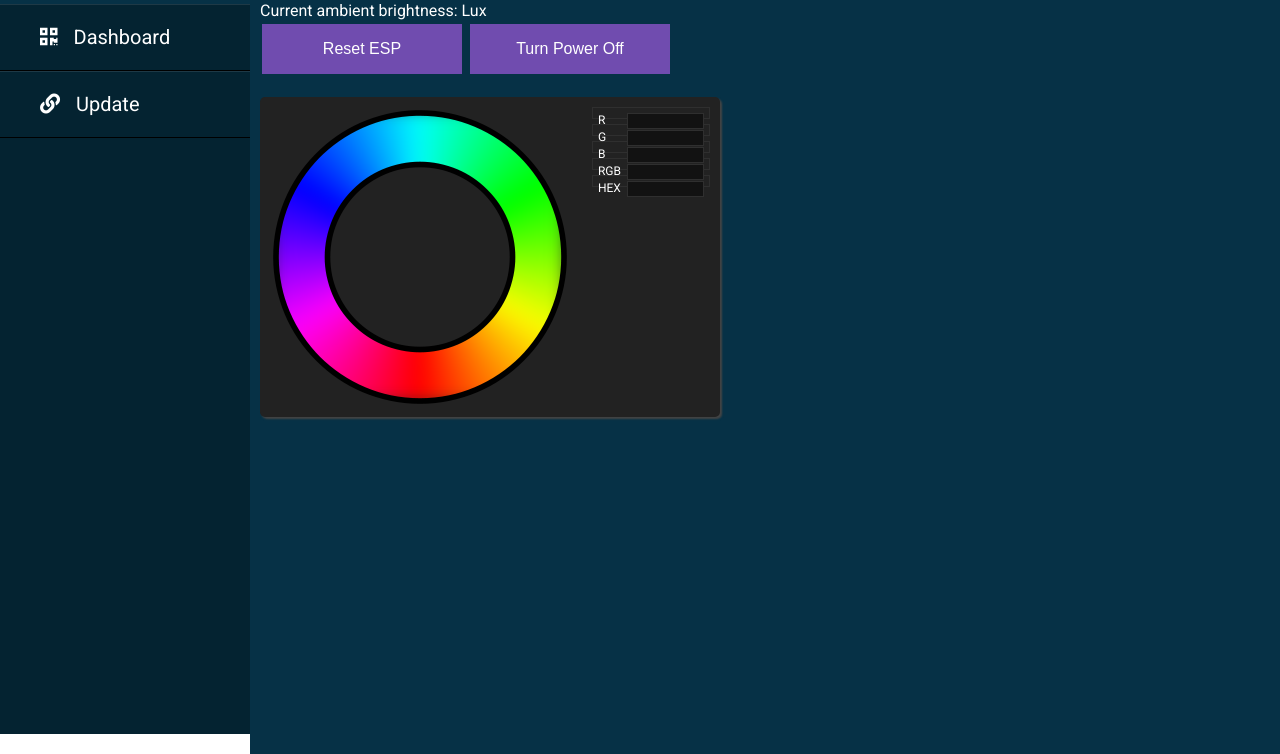
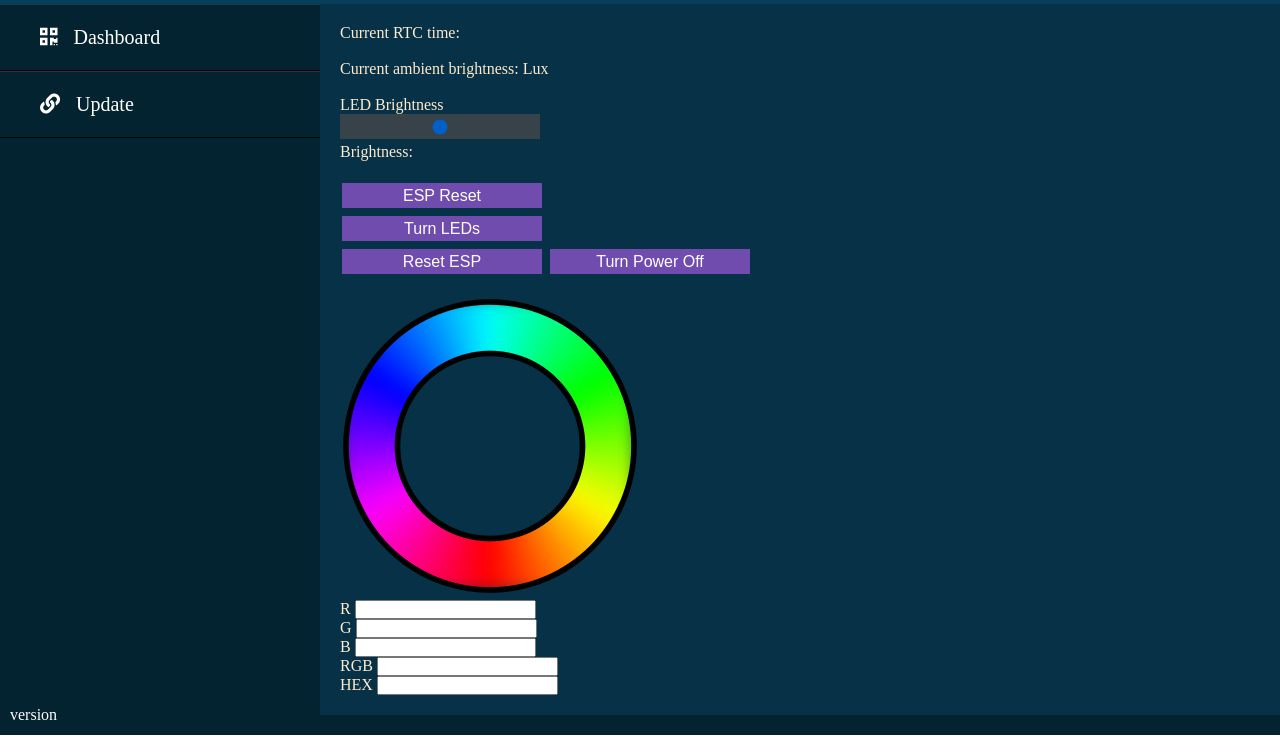
Before and after one commit to Barcley1990/Wordclock, a plain HTML site: page data/index.html in a window 1280 px wide. Shown: the part 66-820 px from the top of the page. Drawn offline with Linux system fonts and the light colour scheme.

Commit message:
General refactoring

```diff
--- a/data/index.html
+++ b/data/index.html
@@ -1,39 +1,50 @@
-<!DOCTYPE html>
-<HTML lang="en" dir="ltr">
-	<HEAD>
-		<TITLE>Wordclock</TITLE>
+<!doctype html>
+<html>
+<head>
+<meta charset="UTF-8">
+<meta name=description content="">
+<meta name="viewport" content="width=device-width, initial-scale=1">
+<title>Wordclock</title>
 
-        <meta charset="utf-8">
-	    <title>Wordclocl</title>
 <link rel="stylesheet" type="text/css" href="style.css">
 <link rel="stylesheet" href="https://cdnjs.cloudflare.com/ajax/libs/font-awesome/5.15.3/css/all.min.css"/>
-	</HEAD>
 
-	<BODY>
-		<div>
-			<div class="sidebar">
-				<header>Wordclock</header>
-				<ul>
-				 <li><a href="/index"><i class="fas fa-qrcode"></i>Dashboard</a></li>
-				 <li><a href="/update"><i class="fas fa-link"></i>Update</a></li>
-				</ul>
-				<a class="version" id="id_version"></a>
-			</div>
+</head>
 
-			<div class="main">
-				<section>
-					Wordclock main page.
-					<br><br>
-				</section>
-				<div>
+<body>
+
+<div class="container">
+	<header>
+		<span class="headline" >Wordclock</span>
+	</header>
+
+    <article>
+		<div style="margin: 20px;">
+
+			<div style="margin-top: 5px;">
 				<p class="inline">Current RTC time: </p>
 				<p class="inline" id="id_time"></p>
 			</div>
+			<br>
 			<div>
 				<p class="inline"> Current ambient brightness:</p>
-					<p class="inline" id="id_ldr"></p>
+				<p class="inline" id="id_ambient"></p>
 				<p class="inline"> Lux</p>
 			</div>
+			<br>
+			<div class="slidercontainer">
+				<div><label for="brightness">LED Brightness</label></div>
+				<div><input class="slider" id="id_brightness" type="range" min="0" max="100" value="50"/></div>
+				<div><p>Brightness: <span id="id_slider_value"></span></p></div>
+			</div>
+			<br>
+			<div>
+				<button class="button" type="button" id="id_button_reset">ESP Reset</button>
+			</div>
+			<div>
+				<button class="button" type="button" id="id_button_ledpwr">Turn LEDs</button>
+			</div>
+
 
 			<button class="button" type='button' id='btEspReset'>Reset ESP</button>
 			<button class="button" type='button' id='btnLedPwr'>Turn Power Off</button>
@@ -54,18 +65,30 @@
 				</div>
 			</div>
 
-				<br><br>
 
-				<div>
-                    <p id="output"></div>
-                </div>
-			</div>
 
 		</div>
 
+	</article>
+
+	<aside>
+		<div class="sidebar">
+			<ul>
+			 <li><a href="/index"><i class="fas fa-qrcode"></i>Dashboard</a></li>
+			 <li><a href="/update"><i class="fas fa-link"></i>Update</a></li>
+			</ul>
+			<a class="version" id="id_version">version</a>
+		</div>
+	</aside>
+
+
+    <footer>
+		<p></p>
+	</footer>
+</div>
+
+
 	<script type="text/javascript" src="jquery.js"></script>
 	<script type="text/javascript" src="index.js"></script>
-	</BODY>
-
-
-</HTML>
+</body>
+</html>
--- a/data/index.js
+++ b/data/index.js
@@ -2,10 +2,10 @@
  * Wordclock Java Script
 */
 
-
-var buttonState = false;
 var debug = true;
-var colorPicker;
+var led_power_state = false;
+var led_brightness = 0;
+var color_picker;
 
 // commands
 var COMMAND_RESET = 20;
@@ -13,32 +13,56 @@ var COMMAND_SET_BRIGHTNESS = 95;
 var COMMAND_SET_LEDPWROFF = 96;
 var COMMAND_SET_LEDPWRON = 97;
 
+// JSON Keys
+const JSON_KEY_AMBIENT = "Light";
+const JSON_KEY_TIME = "Time";
+const JSON_KEY_VERSION = "Version";
+const JSON_KEY_LED_PWR_STATE = "PwrState";
+const JSON_KEY_BRIGHTNESS = "Brightness";
+
 
 /**
- * Function definitions
+ * JQuery Ready
  */
-/* eslint-disable no-console */
-function debugMessage(debugMessage, someObject) {
-	if (debug === true) {
+$(document).ready(function() {
+    debugMessage("Document fully loaded")
+    // Initialize websocket
+    initWebsocket();
+    colorPicker();
 
-		if (console !== undefined) {
-			if (someObject) {
-				console.log(debugMessage, someObject);
-			} else {
-				console.log(debugMessage);
-			}
-		}
+    // Setup Button Handler
+    $("#id_button_reset").on("click", function() {
+        websocketSend(COMMAND_RESET);
+    });
 
-		$("#output").text("debugMessage");
-	}
-}
+    // Setup Button Handler
+    $("#id_button_ledpwr").click(function() {
+        if(buttonState===false){
+            websocketSend(COMMAND_SET_LEDPWROFF);
+            buttonState = true;
+        } else {
+            websocketSend(COMMAND_SET_LEDPWRON);
+            buttonState = false;
+        }
+    });
+
+    // Slider Handler
+    $("#id_brightness").on("input", function() {
+        var value = $(this).val();
+        $("#id_slider_value").text(value);
+        debugMessage("slider", value);
+    });
+});
+
 
 /**
  * initWebsocket
  */
 function initWebsocket() {
-    debugMessage('Trying to open a WebSocket connection to ' + 'ws://' + window.location.hostname + ':81/');
-    websocket = new WebSocket('ws://'+ window.location.hostname +':81/', ['arduino']);
+    const HOST = window.location.hostname;
+
+    debugMessage('Trying to open a WebSocket connection to ' + 'ws://' + HOST + ':81/');
+    websocket = new WebSocket('ws://'+ HOST +':81/', ['arduino']);
 
     // On Open Handler
     websocket.onopen = function(event) {
@@ -56,15 +80,15 @@ function initWebsocket() {
 
         debugMessage("WebSocket data arrived", obj);
 
-        if(obj.hasOwnProperty("version")) {
+        if(obj.hasOwnProperty(JSON_KEY_VERSION)) {
             $("#id_version").text(obj.version);
         }
 
-        if(obj.hasOwnProperty("Light")) {
+        if(obj.hasOwnProperty(JSON_KEY_AMBIENT)) {
             $("#id_ldr").text(obj.Light);
         }
 
-        if(obj.hasOwnProperty('Time')) {
+        if(obj.hasOwnProperty(JSON_KEY_TIME)) {
             obj.time = new Date(obj.time);
             $("#id_time").text(obj.Time);
         }
@@ -111,37 +135,14 @@ function websocketSend(command, addData = "") {
 	websocket.send(data);
 }
 
-/**
- * JQuery Ready
- */
-$(document).ready(function() {
-
-    // Initialize websocket
-    initWebsocket();
-
-    // Setup Button Handler
-    $("#btnEspReset").on("click", function() {
-        websocketSend(COMMAND_RESET);
-        debugMessage("Send");
-    });
-
-    // Setup Button Handler
-    $("#btnLedPwr").click(function() {
-        if(buttonState===false){
-            websocketSend(COMMAND_SET_LEDPWROFF);
-            buttonState = true;
-        } else {
-            websocketSend(COMMAND_SET_LEDPWRON);
-            buttonState = false;
-        }
-        debugMessage("Send");
-    });
-});
 
 /**
  * JQuery Colorpicker function
  */
-$(function(){
+function colorPicker(){
+
+    debugMessage("Initialize Color Picker")
+
     // create canvas and context objects
     var canvas = document.getElementById('picker');
     var ctx = canvas.getContext('2d');
@@ -175,13 +176,13 @@ $(function(){
         $('#rgbVal').val(pixel[0]+','+pixel[1]+','+pixel[2]);
 
         var dColor = pixel[2] + 256 * pixel[1] + 65536 * pixel[0];
-        colorPicker = dColor;
+        color_picker = dColor;
         $('#hexVal').val('#' + ('0000' + dColor.toString(16)).substr(-6));
     });
 
     // click event handler
     $('#picker').click(function(e) {
-        var data = {'#color' : colorPicker};
+        var data = {'#color' : color_picker};
         if (websocket.readyState !== WebSocket.CLOSED) {
             websocket.send(data);
         }
@@ -189,4 +190,23 @@ $(function(){
             console.log("Websocket not ready yet");
         }
     });
-});
+}
+
+/**
+ * Function definitions
+ */
+/* eslint-disable no-console */
+function debugMessage(debugMessage, someObject) {
+	if (debug === true) {
+
+		if (console !== undefined) {
+			if (someObject) {
+				console.log(debugMessage, someObject);
+			} else {
+				console.log(debugMessage);
+			}
+		}
+
+		$("#output").text("debugMessage");
+	}
+}
--- a/data/style.css
+++ b/data/style.css
@@ -5,17 +5,59 @@
   list-style: none;
   text-decoration: none;
 }
+
 body {
-  font-family: 'Roboto', sans-serif;
+  margin:0;
 }
+
+.container {
+  height:100vh;
+  display: grid;
+  grid-template-rows: 70px 1fr 20px;
+  grid-template-columns: 25% 25% 25% 25%;
+  grid-template-areas:
+      "header header header header"
+      "sidebar content content content"
+      "footer footer footer footer"
+  ;
+}
+
+.headline {
+  font-size: 22px;
+  color: white;
+  line-height: 70px;
+  text-align: center;
+  user-select: none;
+  margin-left: 50px;
+}
+
+header {
+  background: #073e59;
+  grid-area: header;
+}
+
+article {
+  background: #063146;
+  grid-area: content;
+}
+
+aside {
+  background: #042331;
+  grid-area: sidebar;
+}
+
+footer {
+  background: #042331;
+  grid-area: footer;
+}
+
 .sidebar {
-  position: fixed;
   left: 0px;
-  width: 250px;
   height: 100%;
-  background: #042331;
+
   transition: all .5s ease;
 }
+
 .sidebar header {
   font-size: 22px;
   color: white;
@@ -24,6 +66,7 @@ body {
   background: #063146;
   user-select: none;
 }
+
 .sidebar ul a{
   display: block;
   height: 100%;
@@ -38,12 +81,16 @@ body {
   transition: .4s;
 }
 
+.sidebar ul a i{
+  margin-right: 16px;
+}
+
 ul li:hover a{
   padding-left: 50px;
 }
 
-.sidebar ul a i{
-  margin-right: 16px;
+.inline {
+  display: inline;
 }
 
 .version {
@@ -54,91 +101,43 @@ ul li:hover a{
   display: inline;
 }
 
+p {
+  color: blanchedalmond;
+}
+
+label {
+  color: blanchedalmond;
+}
+
 .button {
   background-color: #704caf; /* Green */
   border: none;
   color: white;
-  padding: 16px 32px;
   text-align: center;
   text-decoration: none;
   display: inline-block;
   font-size: 16px;
   margin: 4px 2px;
-  height:50px;
+  height: 25px;
   width:200px;
   transition-duration: 0.2s;
   cursor: pointer;
   transition-duration: 0.2s;
 }
+
 .button:hover {
   background-color: white;
   color: black;
   border: 2px solid #4CAF50;
 }
-.main{
-  background: #063146;
-  background-position: center;
-  background-size: cover;
-  margin-left: 250px;
-  padding: 10px;
-  height: 100vh;
-  transition: all .5s;
-  color: white;
+
+.slider {
+  appearance: none;
+  width: 200px; /* Full-width */
+  height: 25px; /* Specified height */
+  background: rgb(76, 75, 75); /* Grey background */
+  outline: none; /* Remove outline */
+  opacity: 0.7; /* Set transparency (for mouse-over effects on hover) */
+  -webkit-transition: .2s; /* 0.2 seconds transition on hover */
+  transition: opacity .2s;
 }
-.inline {
-  display: inline;
-}
-.container {
-  margin: 20px auto;
-  text-align: justify;
-  width: 600px;
-}
-
-/* colorpicker styles */
-.colorpicker {
-  background-color: #222222;
-  border-radius: 5px 5px 5px 5px;
-  box-shadow: 2px 2px 2px #444444;
-  color: #FFFFFF;
-  font-size: 12px;
-  position: absolute;
-  width: 460px;
-}
-#picker {
-  cursor: crosshair;
-  float: left;
-  margin: 10px;
-  border: 0;
-}
-.controls {
-  float: right;
-  margin: 10px;
-}
-.controls > div {
-  border: 1px solid #2F2F2F;
-  margin-bottom: 5px;
-  padding: 5px;
-}
-.controls label {
-  float: left;
-}
-.controls > div input {
-  background-color: #121212;
-  border: 1px solid #2F2F2F;
-  color: #DDDDDD;
-  float: right;
-  font-size: 10px;
-  height: 14px;
-  margin-left: 6px;
-  text-align: center;
-  text-transform: uppercase;
-  width: 75px;
-}
-.box-debug {
-  overflow: hidden;
-  overflow-wrap: break-word;
-}
-
-.box-debug > div{
-  font-family: monospace;
-}
```
Also changed, not shown: 9 other files. Lines whose indentation alone changed are shown as unchanged.
